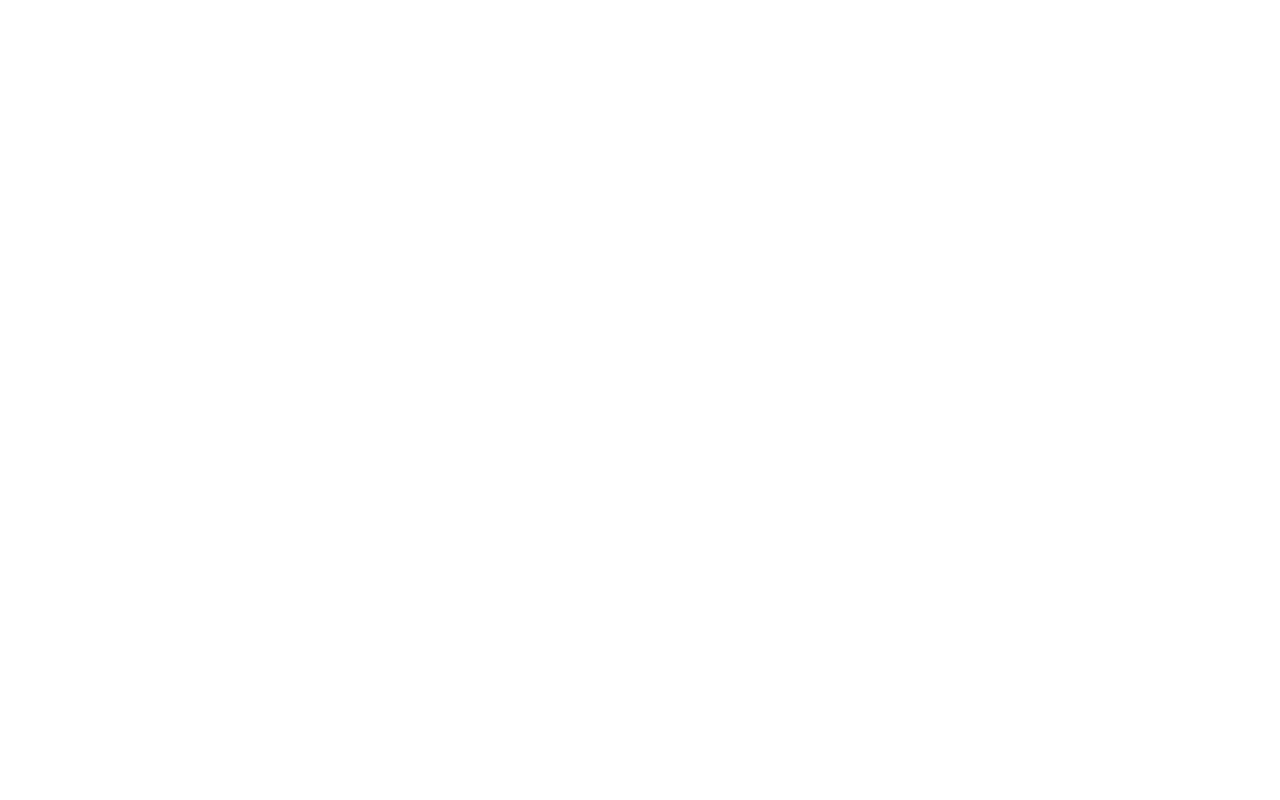
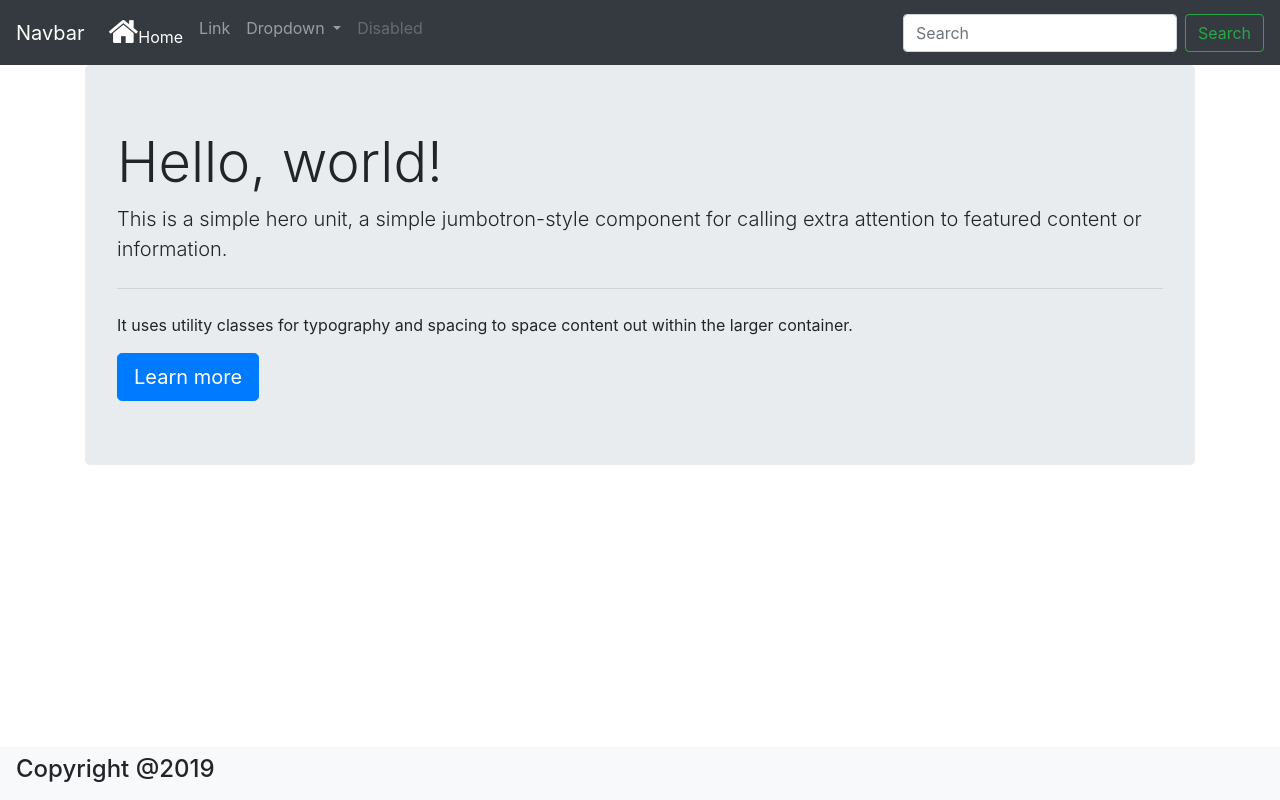
Before and after one commit to samsauhard/emerging-technologies-class-1, a website: page index.html in a window 1280 px wide. Drawn offline with nearby package versions, Linux system fonts and the light colour scheme.

Commit message:
Added Bootstrap Support

```diff
--- a/index.html
+++ b/index.html
@@ -1,13 +1,79 @@
 <!DOCTYPE html>
 <html lang="en">
+
 <head>
     <meta charset="UTF-8">
     <meta name="viewport" content="width=device-width, initial-scale=1.0">
     <meta http-equiv="X-UA-Compatible" content="ie=edge">
     <title>My Project</title>
+    <link rel="stylesheet" href="./node_modules/bootstrap/dist/css/bootstrap.min.css">
+    <link rel="stylesheet" href="node_modules/font-awesome/css/font-awesome.min.css">
+    <link rel="stylesheet" href="Content/app.css">
+</head>
 
-</head>
 <body>
+    <header>
+
+
+    <nav class="navbar navbar-expand-lg navbar-dark bg-dark">
+        <a class="navbar-brand" href="#">Navbar</a>
+        <button class="navbar-toggler" type="button" data-toggle="collapse" data-target="#navbarSupportedContent"
+            aria-controls="navbarSupportedContent" aria-expanded="false" aria-label="Toggle navigation">
+            <span class="navbar-toggler-icon"></span>
+        </button>
+
+        <div class="collapse navbar-collapse" id="navbarSupportedContent">
+            <ul class="navbar-nav mr-auto">
+                <li class="nav-item active">
+                    <a class="nav-link" href="#"><i class="fa fa-2x fa-home"></i>Home <span class="sr-only">(current)</span></a>
+                </li>
+                <li class="nav-item">
+                    <a class="nav-link" href="#">Link</a>
+                </li>
+                <li class="nav-item dropdown">
+                    <a class="nav-link dropdown-toggle" href="#" id="navbarDropdown" role="button" data-toggle="dropdown"
+                        aria-haspopup="true" aria-expanded="false">
+                        Dropdown
+                    </a>
+                    <div class="dropdown-menu" aria-labelledby="navbarDropdown">
+                        <a class="dropdown-item" href="#">Action</a>
+                        <a class="dropdown-item" href="#">Another action</a>
+                        <div class="dropdown-divider"></div>
+                        <a class="dropdown-item" href="#">Something else here</a>
+                    </div>
+                </li>
+                <li class="nav-item">
+                    <a class="nav-link disabled" href="#" tabindex="-1" aria-disabled="true">Disabled</a>
+                </li>
+            </ul>
+            <form class="form-inline my-2 my-lg-0">
+                <input class="form-control mr-sm-2" type="search" placeholder="Search" aria-label="Search">
+                <button class="btn btn-outline-success my-2 my-sm-0" type="submit">Search</button>
+            </form>
+        </div>
+    </nav>
+</header>
+    <!--Main Content-->
+    <main class="container">
+        <div class="jumbotron">
+            <h1 class="display-4">Hello, world!</h1>
+            <p class="lead">This is a simple hero unit, a simple jumbotron-style component for calling extra attention
+                to featured content or information.</p>
+            <hr class="my-4">
+            <p>It uses utility classes for typography and spacing to space content out within the larger container.</p>
+            <a class="btn btn-primary btn-lg" href="#" role="button">Learn more</a>
+        </div>
+
+    </main>
+<footer>
+        <nav class="navbar fixed-bottom navbar-light bg-light">
+                <h4>Copyright @2019     </h4>
+              </nav>
+</footer>
+
     <script src="Scripts/app.js"></script>
+    <script src="node_modules/jquery/dist/jquery.min.js"></script>
+    <script src="node_modules/bootstrap/dist/js/bootstrap.min.js"></script>
 </body>
+
 </html>
--- a/package.json
+++ b/package.json
@@ -12,6 +12,7 @@
     "bootstrap": "^4.2.1",
     "font-awesome": "^4.7.0",
     "jquery": "^3.3.1",
+    "lite-server": "^2.4.0",
     "popper.js": "^1.14.6",
     "save": "^2.3.3"
   }
```
Also changed, not shown: 1 other file.
